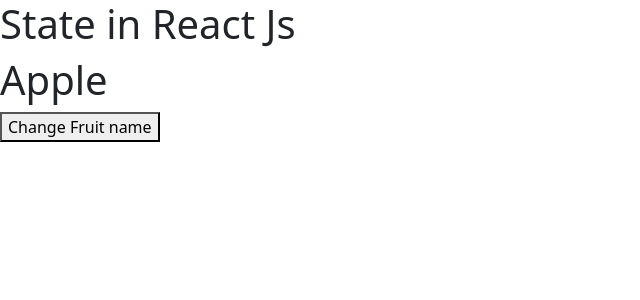
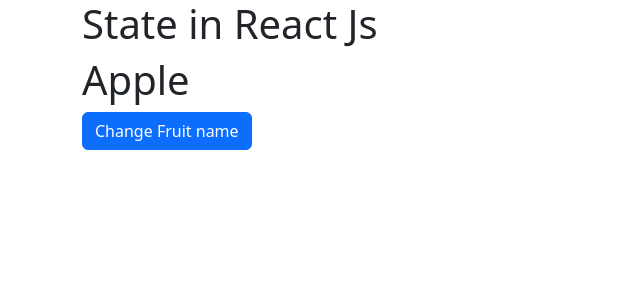
Before and after one commit to mdrezaulkarim38/JSPractice, a React (Vite) app in the folder client/: page / in a window 1280 px wide. Shown: the top 300 px of the page, without its empty margins (0-640 px from the left). Built offline with nearby package versions, Linux system fonts and the light colour scheme.

Commit message:
change the name toggler

```diff
--- a/client/src/App.jsx
+++ b/client/src/App.jsx
@@ -1,15 +1,14 @@
+import { useState } from "react";
 function App() {
-    let fruit = "Apple";
-    let count = 0;
+    const [fruit, setFruit] = useState("Apple");
     const handleFruit = () => {
-        fruit = "Banana"
-        console.log(fruit,count);
+        fruit == "Apple" ? setFruit("Banana") : setFruit("Apple");
     }
     return (
-        <div>
+        <div className="container">
             <h1>State in React Js</h1>
             <h1>{fruit}</h1>
-            <button onClick={handleFruit}>Change Fruit name</button>
+            <button className="btn btn-primary" onClick={handleFruit}>Change Fruit name</button>
         </div>
     );
 }
```
